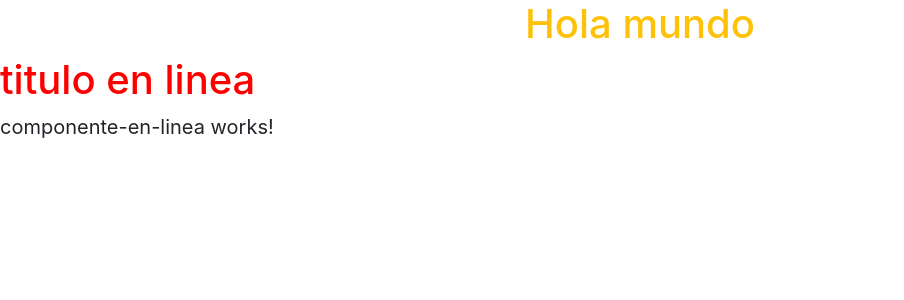
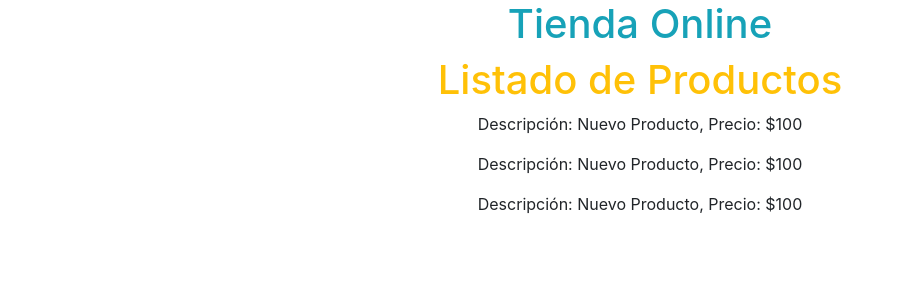
Before and after one commit to AgusFassola/cursoAngular, an Angular app in the folder app-angular/: page / in a window 1280 px wide. Shown: the top 300 px of the page, without its empty margins (0-904 px from the left). Built offline with nearby package versions, Linux system fonts and the light colour scheme.

Commit message:
componente padre e hijo

```diff
--- a/app-angular/src/app/app.component.html
+++ b/app-angular/src/app/app.component.html
@@ -1,4 +1,4 @@
 <div class="container">
-  <h1 class="text-center text-warning">{{title}}</h1>
+  <h1 class="text-center text-info">{{title}}</h1>
+  <app-padre/>
 </div>
-<app-componente-en-linea></app-componente-en-linea>
--- a/app-angular/src/app/app.component.ts
+++ b/app-angular/src/app/app.component.ts
@@ -2,14 +2,16 @@ import { Component } from '@angular/core';
 import { RouterOutlet } from '@angular/router';
 import { NuevoComponenteComponent } from "./nuevo-componente/nuevo-componente.component";
 import { ComponenteEnLineaComponent } from "./componente-en-linea/componente-en-linea.component";
+import { InterpolacionComponent } from "./interpolacion/interpolacion.component";
+import { PadreComponent } from "./padre/padre.component";
 
 @Component({
   selector: 'app-root',
   standalone: true,
-  imports: [RouterOutlet, NuevoComponenteComponent, ComponenteEnLineaComponent],
+  imports: [RouterOutlet, NuevoComponenteComponent, ComponenteEnLineaComponent, InterpolacionComponent, PadreComponent],
   templateUrl: './app.component.html',
   styleUrl: './app.component.css'
 })
 export class AppComponent {
-  title = 'Hola mundo';
+  title = 'Tienda Online';
 }
--- /dev/null
+++ b/app-angular/src/app/interpolacion/interpolacion.component.html
@@ -0,0 +1,9 @@
+<section>
+    <div class="container">
+        <h1 class="text-center ">{{titulo}}</h1>
+        <p>Hola {{usuario.nombre}}!</p>
+        <p>Tenes {{usuario.edad}}</p>
+        <p>{{saludar()}}</p>
+        <p>En un año tendras {{usuario.edad +1}} años.</p>
+    </div>
+</section>
--- /dev/null
+++ b/app-angular/src/app/interpolacion/interpolacion.component.ts
@@ -0,0 +1,20 @@
+import { Component } from '@angular/core';
+
+@Component({
+  selector: 'app-interpolacion',
+  standalone:true,
+  imports: [],
+  templateUrl: './interpolacion.component.html',
+  styleUrl: './interpolacion.component.css'
+})
+export class InterpolacionComponent {
+  titulo='Universidad Angular';
+  usuario={
+    nombre:'Agus',
+    edad: 26
+  }
+
+  saludar(){
+    return `Hola, ${this.usuario.nombre}`;
+  }
+}
--- /dev/null
+++ b/app-angular/src/app/padre/hijo/hijo.component.html
@@ -0,0 +1 @@
+<p>Descripción: {{producto.nombre}}, Precio: ${{producto.precio}}</p>
--- /dev/null
+++ b/app-angular/src/app/padre/hijo/hijo.component.ts
@@ -0,0 +1,15 @@
+import { Component } from '@angular/core';
+
+@Component({
+  selector: 'app-hijo',
+  standalone:true,
+  imports: [],
+  templateUrl: './hijo.component.html',
+  styleUrl: './hijo.component.css'
+})
+export class HijoComponent {
+  producto={
+    nombre:'Nuevo Producto',
+    precio: 100
+  }
+}
--- /dev/null
+++ b/app-angular/src/app/padre/padre.component.html
@@ -0,0 +1,8 @@
+<div class="container">
+    <h1 class="text-center text-warning">Listado de Productos</h1>
+    <div class="text-center">
+        <app-hijo></app-hijo>
+    <app-hijo></app-hijo>
+    <app-hijo/>
+    </div>
+</div>
```
Also changed, not shown: app-angular/src/app/padre/padre.component.ts (added, +13 -0 lines), app-angular/src/app/interpolacion/interpolacion.component.css (added), app-angular/src/app/padre/hijo/hijo.component.css (added), app-angular/src/app/padre/padre.component.css (added).
